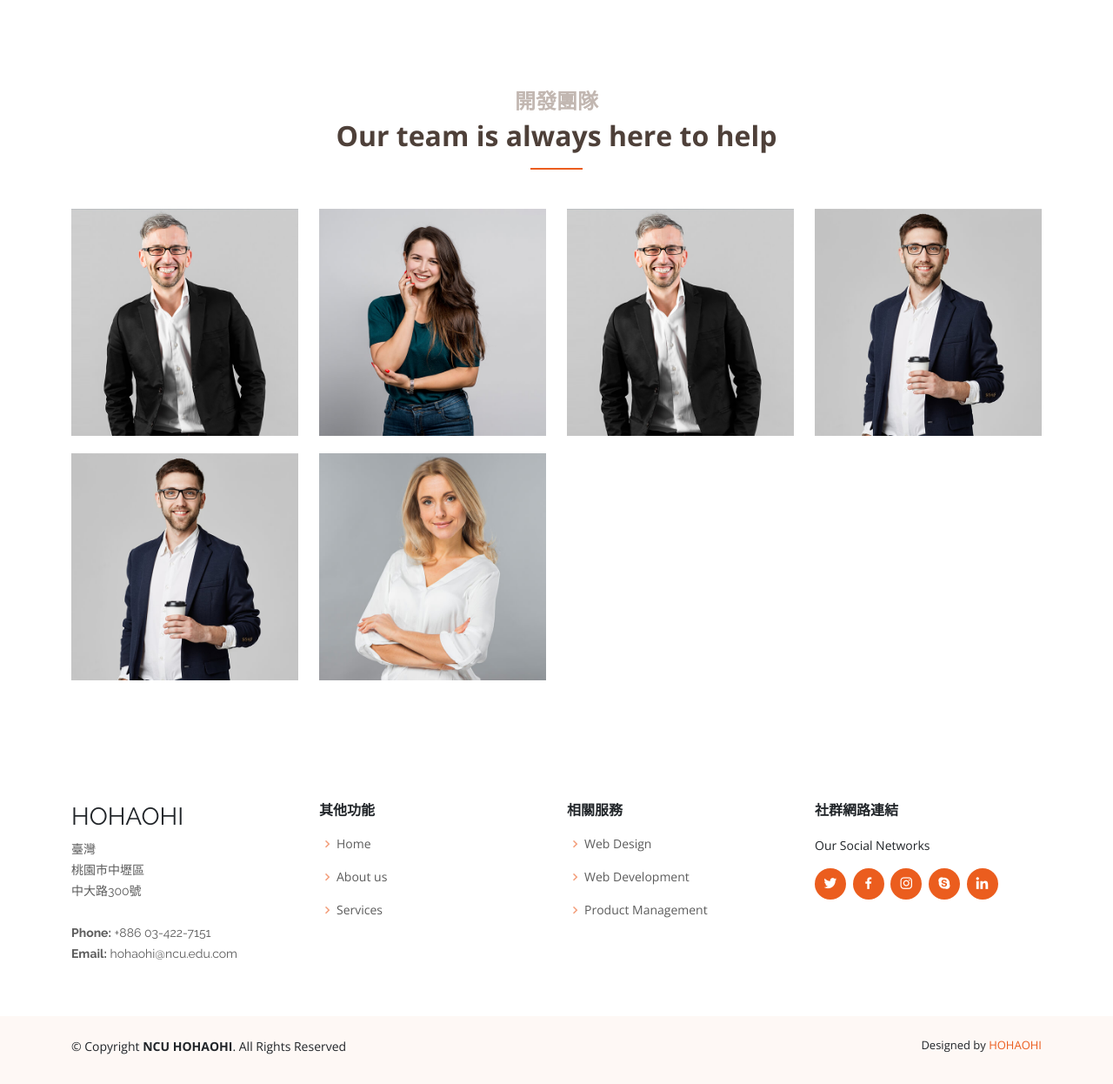
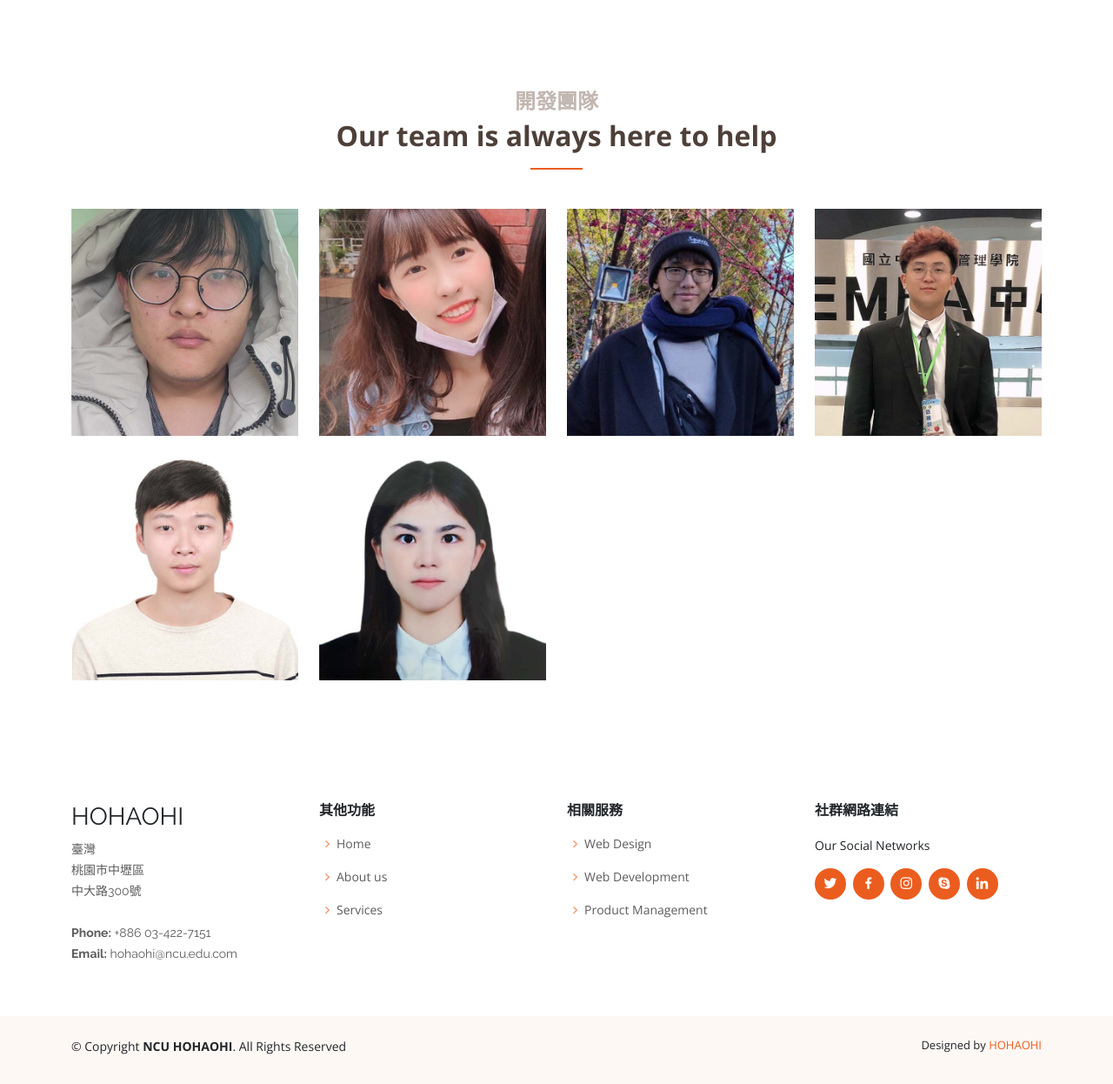
Before and after one commit to kaissss/se_project, a Flask app: page /about in a window 1280 px wide. Shown: the part 630-1876 px from the top of the page at 87% size. Run offline with Flask 2, Linux system fonts and the light colour scheme; a user stored in the database is signed in; tables that the repository leaves empty hold one stand-in row (values such as "Sample post"); some libraries are stand-ins or nearby versions.

Commit message:
修改部分程式

```diff
--- a/blog/static/css/style.css
+++ b/blog/static/css/style.css
@@ -1220,6 +1220,19 @@ section {
     background: #ef7f4d;
 }
 
+.submitBtn button[type=button] {
+    background: #eb5d1e;
+    border: 0;
+    padding: 10px 24px;
+    color: #fff;
+    transition: 0.4s;
+    border-radius: 4px;
+}
+
+.submitBtn button[type=button]:hover {
+    background: #ef7f4d;
+}
+
 @-webkit-keyframes animate-loading {
     0% {
         transform: rotate(0deg);
--- a/blog/templates/about.html
+++ b/blog/templates/about.html
@@ -53,7 +53,7 @@
 
           <div class="col-xl-3 col-lg-4 col-md-6" data-aos="zoom-in" data-aos-delay="100">
             <div class="member">
-              <img src="static/img/team/team-1.jpg" class="img-fluid" alt="">
+              <img src="static/img/team/team-5.jpg" class="img-fluid" alt="">
               <div class="member-info">
                 <div class="member-info-content">
                   <h4>吳昭慶</h4>
@@ -71,11 +71,11 @@
 
           <div class="col-xl-3 col-lg-4 col-md-6" data-aos="zoom-in" data-aos-delay="200">
             <div class="member">
-              <img src="static/img/team/team-2.jpg" class="img-fluid" alt="">
+              <img src="static/img/team/team-6.jpg" class="img-fluid" alt="">
               <div class="member-info">
                 <div class="member-info-content">
                   <h4>楊蕙瑄</h4>
-                  <span>Yang Shally</span>
+                  <span>Shally</span>
                 </div>
                 <div class="social">
                   <a href=""><i class="bi bi-twitter"></i></a>
@@ -89,11 +89,11 @@
 
           <div class="col-xl-3 col-lg-4 col-md-6" data-aos="zoom-in" data-aos-delay="300">
             <div class="member">
-              <img src="static/img/team/team-1.jpg" class="img-fluid" alt="">
+              <img src="static/img/team/team-9.jpg" class="img-fluid" alt="">
               <div class="member-info">
                 <div class="member-info-content">
                   <h4>陳立凱</h4>
-                  <span>Chen Kerwin</span>
+                  <span>Kai</span>
                 </div>
                 <div class="social">
                   <a href=""><i class="bi bi-twitter"></i></a>
@@ -107,11 +107,11 @@
 
           <div class="col-xl-3 col-lg-4 col-md-6" data-aos="zoom-in" data-aos-delay="400">
             <div class="member">
-              <img src="static/img/team/team-3.jpg" class="img-fluid" alt="">
+              <img src="static/img/team/team-10.jpg" class="img-fluid" alt="">
               <div class="member-info">
                 <div class="member-info-content">
                   <h4>楊凱倫</h4>
-                  <span>Accountant</span>
+                  <span>KLY</span>
                 </div>
                 <div class="social">
                   <a href=""><i class="bi bi-twitter"></i></a>
@@ -125,11 +125,11 @@
 
           <div class="col-xl-3 col-lg-4 col-md-6" data-aos="zoom-in" data-aos-delay="400">
             <div class="member">
-              <img src="static/img/team/team-3.jpg" class="img-fluid" alt="">
+              <img src="static/img/team/team-7.jpg" class="img-fluid" alt="">
               <div class="member-info">
                 <div class="member-info-content">
                   <h4>徐郁齊</h4>
-                  <span>Accountant</span>
+                  <span>JH</span>
                 </div>
                 <div class="social">
                   <a href=""><i class="bi bi-twitter"></i></a>
@@ -143,11 +143,11 @@
 
           <div class="col-xl-3 col-lg-4 col-md-6" data-aos="zoom-in" data-aos-delay="400">
             <div class="member">
-              <img src="static/img/team/team-4.jpg" class="img-fluid" alt="">
+              <img src="static/img/team/team-8.jpg" class="img-fluid" alt="">
               <div class="member-info">
                 <div class="member-info-content">
                   <h4>王珮庭</h4>
-                  <span>Accountant</span>
+                  <span>PTMZ</span>
                 </div>
                 <div class="social">
                   <a href=""><i class="bi bi-twitter"></i></a>
--- a/blog/templates/alter_comment.html
+++ b/blog/templates/alter_comment.html
@@ -15,7 +15,7 @@
               <div class="info">
                 <div class="username">
                   <i class="bi bi-person"></i>
-                  <p>{{title}}</p>
+                  <p style="font-size:28px">{{title}}</p>
                 </div>
 
                 <div class="rate">
--- a/blog/templates/layer2card.html
+++ b/blog/templates/layer2card.html
@@ -45,12 +45,12 @@
                 <li data-filter=".filter-5S"><a href="#">5星</a></li>
               </ul>
             </li>
-            <li class="dropdown"><a href="#"><span>國家</span> <i class="bi bi-chevron-right"></i></a>
+            <!--li class="dropdown"><a href="#"><span>國家</span> <i class="bi bi-chevron-right"></i></a>
               <ul id="portfolio-flters">
                 <li data-filter=".filter-TW"><a href="#">臺灣</a></li>
                 <li data-filter=".filter-ID"><a href="#">印尼</a></li>
               </ul>
-            </li>
+            </li-->
           </ul>
         </li>
       <li><ul id="portfolio-flters"><li data-filter="*"><a href="#">重設</a></li></ul></li>
@@ -93,7 +93,7 @@
                 <a href="/comment?title={{r.title}}" title="評論"><i class="bi bi-inbox"></i></a>
                 {% if current_user.is_authenticated%}
                 <a href="/r_alter?title={{r.title}}" title="修改"><i class="bi bi-pencil"></i></a>
-                <a href="/r_delete?title={{r.title}}" title="刪除"><i class="bi bi-trash"></i></a>
+                <a onclick="if(confirm('確定刪除嗎?')){return location.href='/r_delete?title={{r.title}}';}" title="刪除"><i class="bi bi-trash"></i></a>
                 {%endif%}
               </div>
               <div class="portfolio-info">
```
Also changed, not shown: blog/templates/comment.html (+4 -4 lines).
